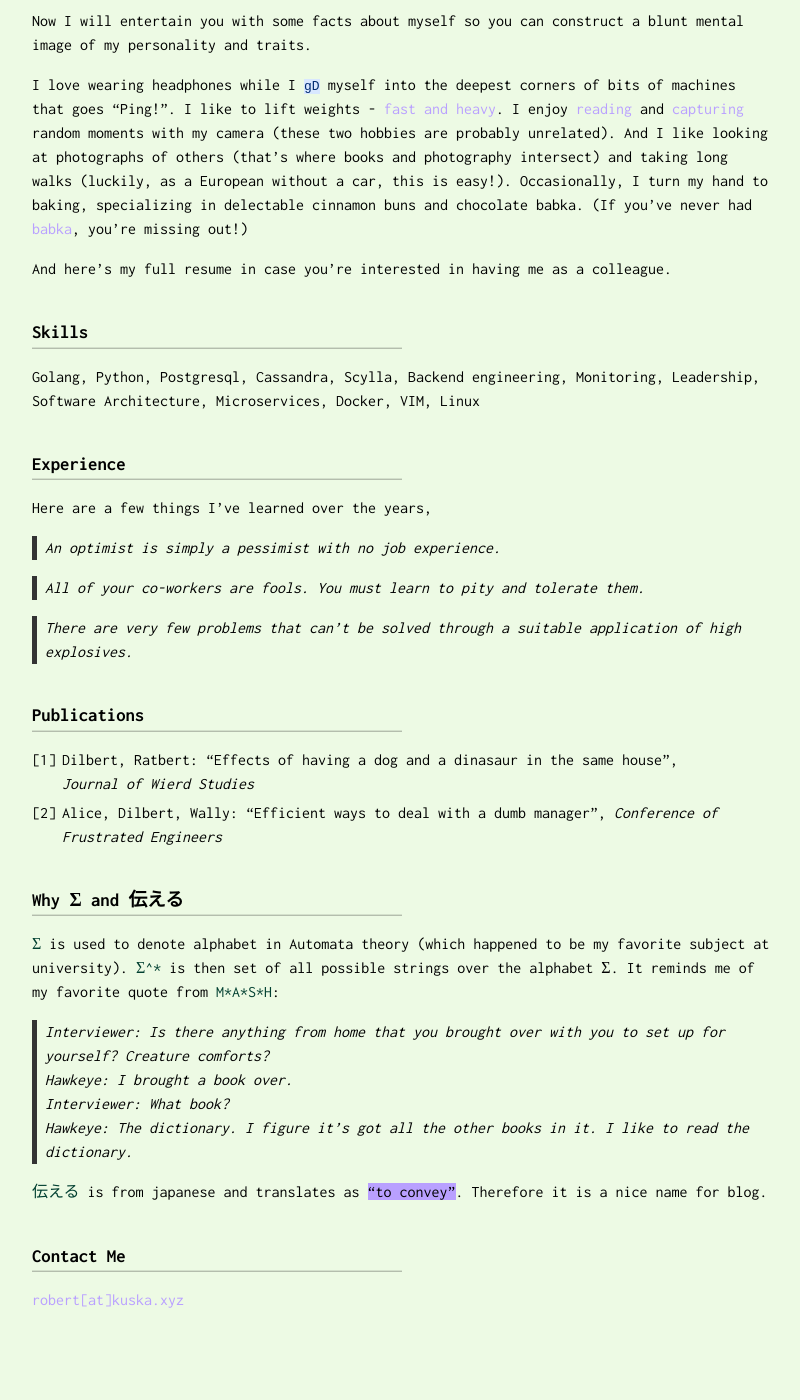
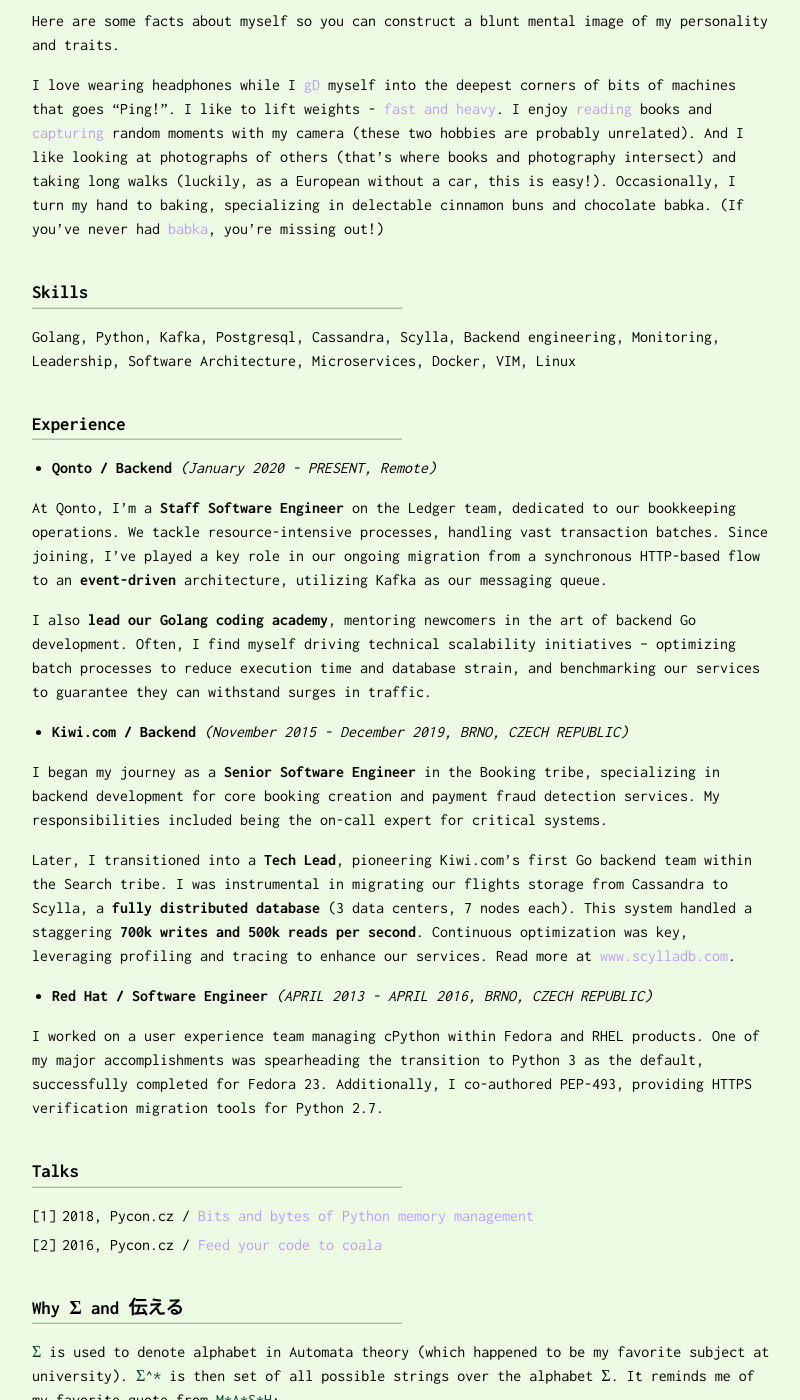
Before and after one commit to rkuska/rkuska.github.io, a Jekyll site: the page built from about.md, in a window 1280 px wide and 1400 px high, scrolled down 315 px. Shown: the whole window, without its empty margins (238-1038 px from the left). Built offline with Jekyll 4.4.1, drawn with Linux system fonts in a browser that asks for light colours; before the commit the page ends 1679 px from its top, so only the background shows below that.

Commit message:
about me

```diff
--- a/about.md
+++ b/about.md
@@ -7,31 +7,40 @@ title: About Me
 
 I am Robert, and this is my little corner of the internet. My plan is to share some of the insights and curiosities I run into during the course of my day-to-day life – be it software engineering, photography, travel, or just life in general. I hope you will enjoy reading these random posts as much as I enjoy writing them.
 
-Now I will entertain you with some facts about myself so you can construct a blunt mental image of my personality and traits.
+Here are some facts about myself so you can construct a blunt mental image of my personality and traits.
 
-I love wearing headphones while I [`gD`](https://vim.fandom.com/wiki/Go_to_definition_using_g) myself into the deepest corners of bits of machines that
+I love wearing headphones while I [gD](https://vim.fandom.com/wiki/Go_to_definition_using_g) myself into the deepest corners of bits of machines that
 goes "Ping!". I like to lift weights - [fast and heavy](https://www.youtube.com/watch?v=ap_VXMoLklQ).
-I enjoy [reading](https://www.goodreads.com/user/show/38827605-robert-kuska) and [capturing](https://www.instagram.com/entropyunfolding/) random moments
+I enjoy [reading](https://www.goodreads.com/user/show/38827605-robert-kuska) books and [capturing](https://www.instagram.com/entropyunfolding/) random moments
 with my camera (these two hobbies are probably unrelated). And I like looking at photographs of others (that's
 where books and photography intersect) and taking long walks (luckily, as a European without a car, this is easy!). Occasionally, I turn my hand to baking, specializing in delectable cinnamon buns and chocolate babka.
 (If you've never had [babka](https://www.youtube.com/watch?v=-zE2Kb8sn1k), you're missing out!)
 
-And here's my full resume in case you're interested in having me as a colleague.
 
 ### Skills
-Golang, Python, Postgresql, Cassandra, Scylla, Backend engineering, Monitoring, Leadership, Software Architecture, Microservices, Docker, VIM, Linux
+Golang, Python, Kafka, Postgresql, Cassandra, Scylla, Backend engineering, Monitoring, Leadership, Software Architecture, Microservices, Docker, VIM, Linux
 
 ### Experience
-Here are a few things I've learned over the years,
-> An optimist is simply a pessimist with no job experience.
+- **Qonto / Backend** *(January 2020 - PRESENT, Remote)*
 
-> All of your co-workers are fools. You must learn to pity and tolerate them.
+At Qonto, I'm a **Staff Software Engineer** on the Ledger team, dedicated to our bookkeeping operations. We tackle resource-intensive processes, handling vast transaction batches. Since joining, I've played a key role in our ongoing migration from a synchronous HTTP-based flow to an **event-driven** architecture, utilizing Kafka as our messaging queue.
 
-> There are very few problems that can't be solved through a suitable application of high explosives.
+I also **lead our Golang coding academy**, mentoring newcomers in the art of backend Go development.  Often, I find myself driving technical scalability initiatives – optimizing batch processes to reduce execution time and database strain, and benchmarking our services to guarantee they can withstand surges in traffic.
 
-### Publications
-1. Dilbert, Ratbert: "Effects of having a dog and a dinasaur in the same house", _Journal of Wierd Studies_
-2. Alice, Dilbert, Wally: "Efficient ways to deal with a dumb manager", _Conference of Frustrated Engineers_
+- **Kiwi.com / Backend** *(November 2015 - December 2019, BRNO, CZECH REPUBLIC)*
+
+I began my journey as a **Senior Software Engineer** in the Booking tribe, specializing in backend development for core booking creation and payment fraud detection services. My responsibilities included being the on-call expert for critical systems.
+
+Later, I transitioned into a **Tech Lead**, pioneering Kiwi.com's first Go backend team within the Search tribe.  I was instrumental in migrating our flights storage from Cassandra to Scylla, a **fully distributed database** (3 data centers, 7 nodes each). This system handled a staggering **700k writes and 500k reads per second**. Continuous optimization was key, leveraging profiling and tracing to enhance our services.
+Read more at [www.scylladb.com](https://www.scylladb.com/case-study-kiwi-takes-flight-with-scylla/).
+
+- **Red Hat / Software Engineer** *(APRIL 2013 - APRIL 2016, BRNO, CZECH REPUBLIC)*
+
+I worked on a user experience team managing cPython within Fedora and RHEL products. One of my major accomplishments was spearheading the transition to Python 3 as the default, successfully completed for Fedora 23. Additionally, I co-authored PEP-493, providing HTTPS verification migration tools for Python 2.7.
+
+### Talks
+1. 2018, Pycon.cz / [Bits and bytes of Python memory management](https://cz.pycon.org/2018/programme/detail/talk/12/)
+2. 2016, Pycon.cz / [Feed your code to coala](https://pyvideo.org/pycon-cz-2016/feed-your-code-to-coala.html)
 
 ### Why Σ and 伝える
 <span class="color-green">Σ</span> is used to denote alphabet in Automata theory (which happened to be my favorite subject at university). <span class="color-green">Σ^\*</span> is then set of all possible strings over the alphabet Σ. It reminds me of my favorite quote from
```
